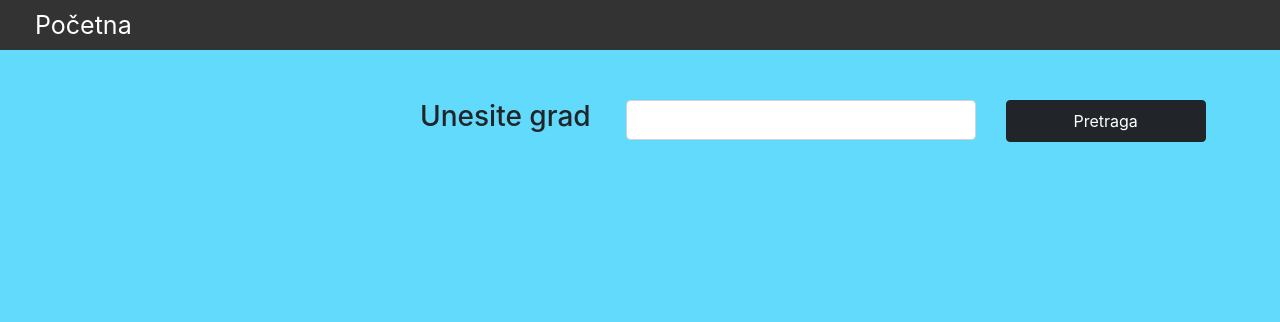
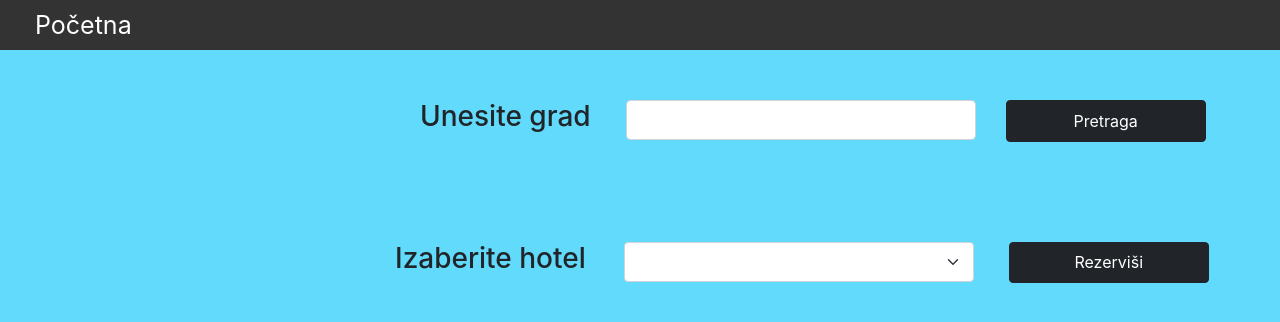
Before and after one commit to vukDjedovic/ReactDomaciITEH, a React (Create React App) app: page / in a window 1280 px wide. Shown: the top 322 px of the page. Built offline with nearby package versions, Linux system fonts and the light colour scheme; the HTML template or start-up script is replaced by a standard one.

Commit message:
Na osnovu unetog grada se popunjava padajući meni sa dostupnim hotelima

```diff
--- a/src/App.css
+++ b/src/App.css
@@ -85,3 +85,28 @@ li a:hover {
   margin-left: 30px;
   width: 200px;
 }
+
+#izborhoteladiv{
+  display: flex;
+  margin-top: 100px;
+  margin-left: 330px;
+}
+
+
+#izborselect{
+  margin-left: 38px;
+  width: 350px;
+}
+
+#dugmerezervacija{
+  width: 200px;
+  margin-left: 35px;
+}
+
+#izborselect{
+  height: 40px;
+}
+
+#naslovhotel{
+  margin-left: 65px;
+}
--- /dev/null
+++ b/src/komponente/IzborHotela.js
@@ -0,0 +1,27 @@
+
+function IzborHotela(props){
+
+    return (
+        <div>
+
+            <div id="izborhoteladiv">
+                <h3 id="naslovhotel">Izaberite hotel</h3>
+
+                <select className="form-select" id="izborselect">
+                {props.hoteli.map(h => {
+                    return (
+                        <option key={h.destinationId} value={h.name}>{h.name}</option>
+                    );
+                })}
+                </select>
+
+            <button type="button" className="btn btn-dark" id="dugmerezervacija">Rezerviši</button>
+
+            </div>
+
+
+        </div>
+    )
+}
+
+export default IzborHotela;
--- a/src/page/Pocetna.js
+++ b/src/page/Pocetna.js
@@ -1,6 +1,7 @@
 import Meni from "../komponente/Meni";
 import {useState } from 'react';
 import axios from 'axios';
+import IzborHotela from "../komponente/IzborHotela";
 
 function Pocetna(){
 
@@ -27,7 +28,6 @@ function Pocetna(){
             });
  }
 
-
     return (
         <div>
             <Meni />
@@ -38,6 +38,8 @@ function Pocetna(){
                 <button type="button" onClick={vratiHoteleZaGrad} className="btn btn-dark" id="dugmepretraga" >Pretraga</button>
             </div>
 
+            <IzborHotela hoteli={hoteli} />
+
         </div>
     )
 }
```
